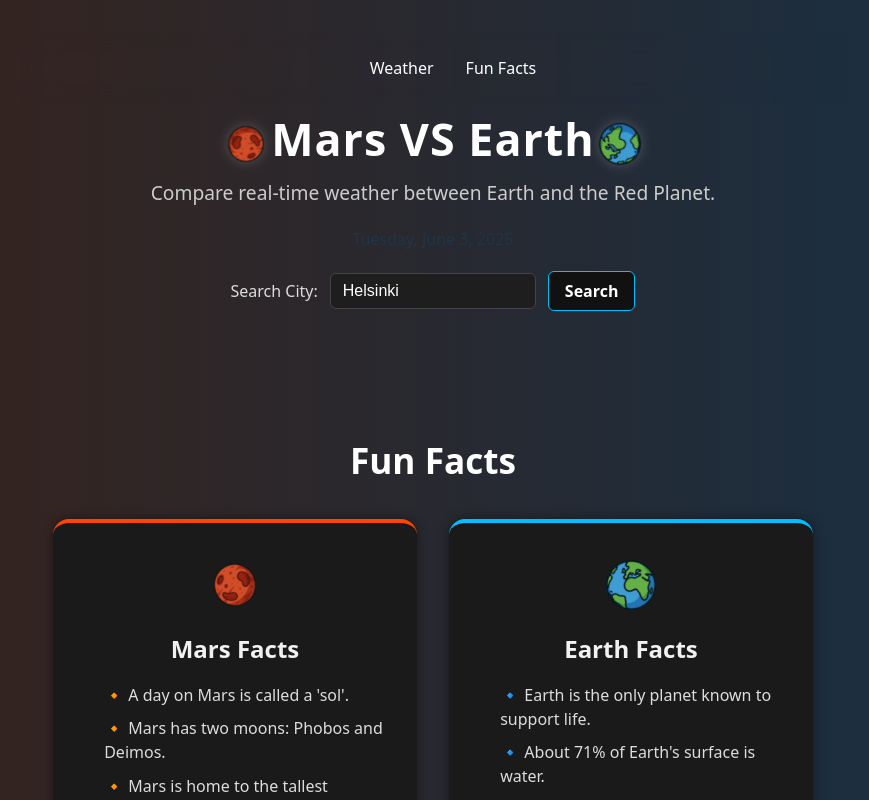
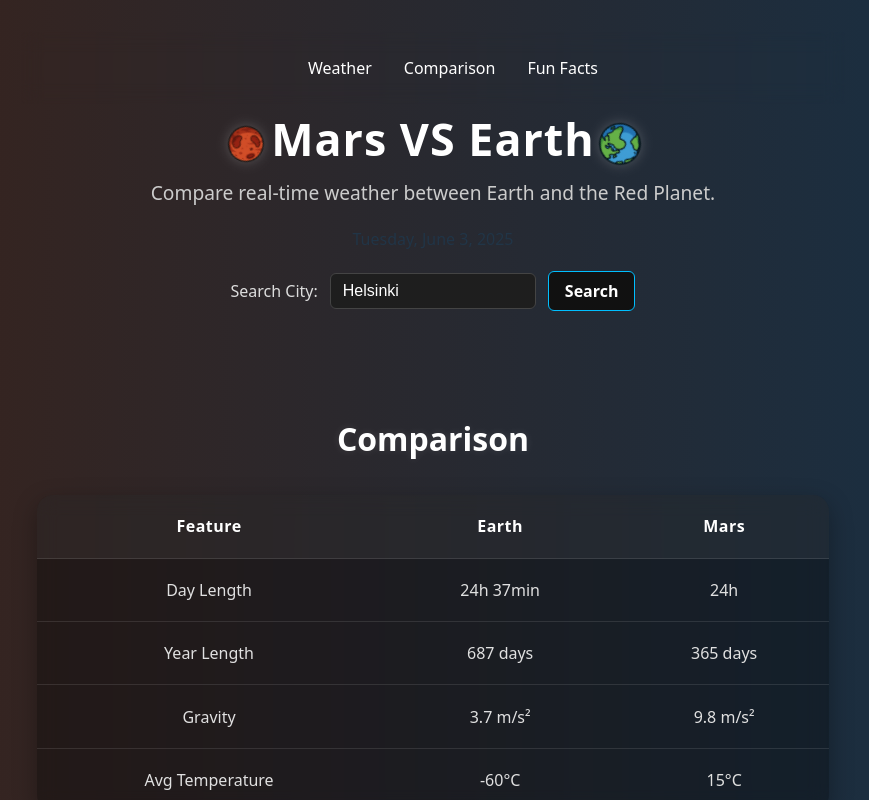
Before and after one commit to bhi049/weather-on-mars, a React (Vite) app in the folder frontend/: page / in a window 1280 px wide. Shown: the top 800 px of the page, without its empty margins (207-1076 px from the left). Built offline with nearby package versions, Linux system fonts and the light colour scheme; no server answers.

Commit message:
Planet comparison component and motion wrapper component created.

```diff
--- a/frontend/package.json
+++ b/frontend/package.json
@@ -11,6 +11,7 @@
   },
   "dependencies": {
     "axios": "^1.9.0",
+    "framer-motion": "^12.18.1",
     "react": "^19.1.0",
     "react-dom": "^19.1.0"
   },
--- a/frontend/src/App.jsx
+++ b/frontend/src/App.jsx
@@ -5,6 +5,7 @@ import WeatherCard from "./components/WeatherCard";
 import "./App.css";
 import Navbar from "./components/Navbar";
 import HeroHeader from "./components/HeroHeader";
+import PlanetComparison from "./components/PlanetComparison";
 import FunFacts from "./components/FunFacts";
 
 function App() {
@@ -57,6 +58,10 @@ function App() {
         )}
 
       </div>
+      <section id="planet-comparison">
+        <PlanetComparison />
+      </section>
+
       </section>
       <section id="fun-facts">
         <FunFacts />
--- a/frontend/src/components/Navbar.jsx
+++ b/frontend/src/components/Navbar.jsx
@@ -5,6 +5,7 @@ const Navbar = () => {
     <nav className="navbar">
       <ul>
         <li><a href="#weather">Weather</a></li>
+        <li><a href="#planet-comparison">Comparison</a></li>
         <li><a href="#fun-facts">Fun Facts</a></li>
       </ul>
     </nav>
--- /dev/null
+++ b/frontend/src/components/PlanetComparison.jsx
@@ -0,0 +1,36 @@
+import "../styles/PlanetComparison.css";
+
+const PlanetComparison = () => {
+  const data = [
+    { feature: "Day Length", earth: "24h", mars: "24h 37min" },
+    { feature: "Year Length", earth: "365 days", mars: "687 days" },
+    { feature: "Gravity", earth: "9.8 m/s²", mars: "3.7 m/s²" },
+    { feature: "Avg Temperature", earth: "15°C", mars: "-60°C" },
+  ];
+
+  return (
+    <div className="comparison-section">
+      <h2 className="comparison-title">Comparison</h2>
+      <table className="comparison-table">
+        <thead>
+          <tr>
+            <th>Feature</th>
+            <th>Earth</th>
+            <th>Mars</th>
+          </tr>
+        </thead>
+        <tbody>
+          {data.map((row, index) => (
+            <tr key={index}>
+              <td>{row.feature}</td>
+              <td>{row.mars}</td>
+              <td>{row.earth}</td>
+            </tr>
+          ))}
+        </tbody>
+      </table>
+    </div>
+  );
+};
+
+export default PlanetComparison;
--- /dev/null
+++ b/frontend/src/styles/PlanetComparison.css
@@ -0,0 +1,61 @@
+.comparison-section {
+  padding: 3rem 1rem;
+  max-width: 800px;
+  margin: 0 auto;
+  text-align: center;
+}
+
+.comparison-title {
+  font-size: 2rem;
+  margin-bottom: 2rem;
+  color: #ffffff;
+  text-shadow: 0 0 8px rgba(255, 255, 255, 0.1);
+}
+
+.comparison-table {
+  width: 100%;
+  border-collapse: separate;
+  border-spacing: 0;
+  overflow: hidden;
+  border-radius: 16px;
+  background: rgba(0, 0, 0, 0.3);
+  backdrop-filter: blur(10px);
+  box-shadow: 0 8px 24px rgba(0, 0, 0, 0.3);
+  color: #f1f1f1;
+}
+
+.comparison-table th,
+.comparison-table td {
+  padding: 1.2rem 1rem;
+  text-align: center;
+  font-size: 1rem;
+  border-bottom: 1px solid rgba(255, 255, 255, 0.1);
+}
+
+.comparison-table th {
+  background-color: rgba(255, 255, 255, 0.05);
+  font-weight: 600;
+  color: #ffffff;
+  letter-spacing: 0.5px;
+}
+
+.comparison-table td {
+  color: #e0e0e0;
+}
+
+.comparison-table tr:last-child td {
+  border-bottom: none;
+}
+
+.comparison-table tr:hover td {
+  background-color: rgba(255, 255, 255, 0.05);
+  transition: background-color 0.2s ease;
+}
+
+@media (max-width: 600px) {
+  .comparison-table th,
+  .comparison-table td {
+    font-size: 0.85rem;
+    padding: 0.8rem 0.6rem;
+  }
+}
```
Also changed, not shown: frontend/src/components/MotionWrapper.jsx (added, +22 -0 lines).
